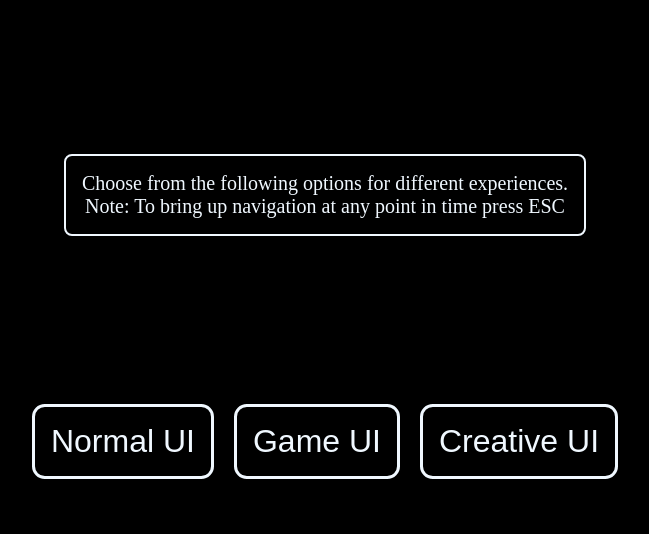
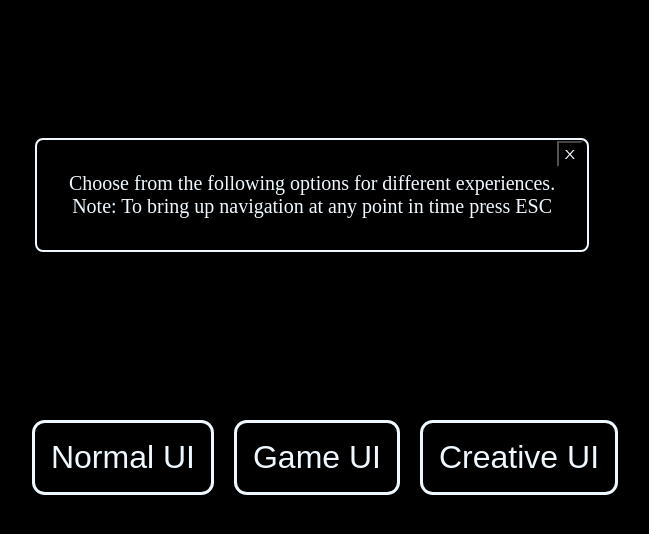
Before and after one commit to edewindt/Portfolio, a SvelteKit app: page / in a window 1280 px wide. Shown: the top 534 px of the page, without its empty margins (315-964 px from the left). Built offline with nearby package versions, Linux system fonts and the light colour scheme.

Commit message:
Glowing effect added

```diff
--- a/src/routes/+page.svelte
+++ b/src/routes/+page.svelte
@@ -1,11 +1,23 @@
+<script>
+	let instructions = true;
+</script>
+
 <main>
 	<section id="buttons">
-		<div class="instructs-wrapper">
-			<div class="instructs">
-				Choose from the following options for different experiences.<br />
-				Note: To bring up navigation at any point in time press ESC
+		{#if instructions}
+			<div class="instructs-wrapper">
+				<div class="instructs">
+					Choose from the following options for different experiences.<br />
+					Note: To bring up navigation at any point in time press ESC
+				</div>
+				<button
+					id="close-instructs"
+					on:click={() => {
+						instructions = false;
+					}}>X</button
+				>
 			</div>
-		</div>
+		{/if}
 		<button class="butt"> Normal UI </button>
 		<button class="butt"> Game UI </button>
 		<button class="butt"> Creative UI </button>
@@ -21,7 +33,7 @@
 		border: 2px solid var(--light);
 		border-radius: 0.5rem;
 		width: fit-content;
-		padding: 1rem;
+		padding: 2rem;
 		font-size: 20px;
 		position: relative;
 		bottom: 10rem;
@@ -41,7 +53,7 @@
 		width: 100%;
 		text-align: center;
 	}
-	#buttons button {
+	#buttons .butt {
 		padding: 1rem;
 		border-radius: 0.8rem;
 		background: transparent;
@@ -49,5 +61,43 @@
 		border: 3px solid var(--light);
 		margin: 0.5rem;
 		font-size: 2rem;
+		cursor: pointer;
+		transform: 1s;
+	}
+	#close-instructs {
+		position: relative;
+		bottom: 10rem;
+		right: 2rem;
+		height: 2rem;
+		font-size: 1rem;
+		padding: 0.35rem;
+		background: transparent;
+		color: var(--light);
+		display: inline-block;
+		transform: scale(1, 0.8);
+	}
+	.butt:hover.butt::before {
+		content: '';
+		position: absolute;
+		background-color: var(--light);
+		top: 120%;
+		width: 100%;
+		height: 100%;
+		transform: perspective(1em) rotateX(30deg) scale(1, 0.5);
+		filter: blur(1em);
+		pointer-events: none;
+	}
+	.butt:hover {
+		--light: red;
+		font-size: 2rem;
+		background-color: transparent;
+		color: var(--light);
+		border: solid 0.125em var(--light);
+		padding: 0.3em;
+		border-radius: 15%;
+		text-shadow: 0 0 0.25em var(--light);
+		box-shadow: inset 0 0 0.3em var(--light), 0 0 0.3em var(--light);
+		position: relative;
+		cursor: pointer;
 	}
 </style>
```
